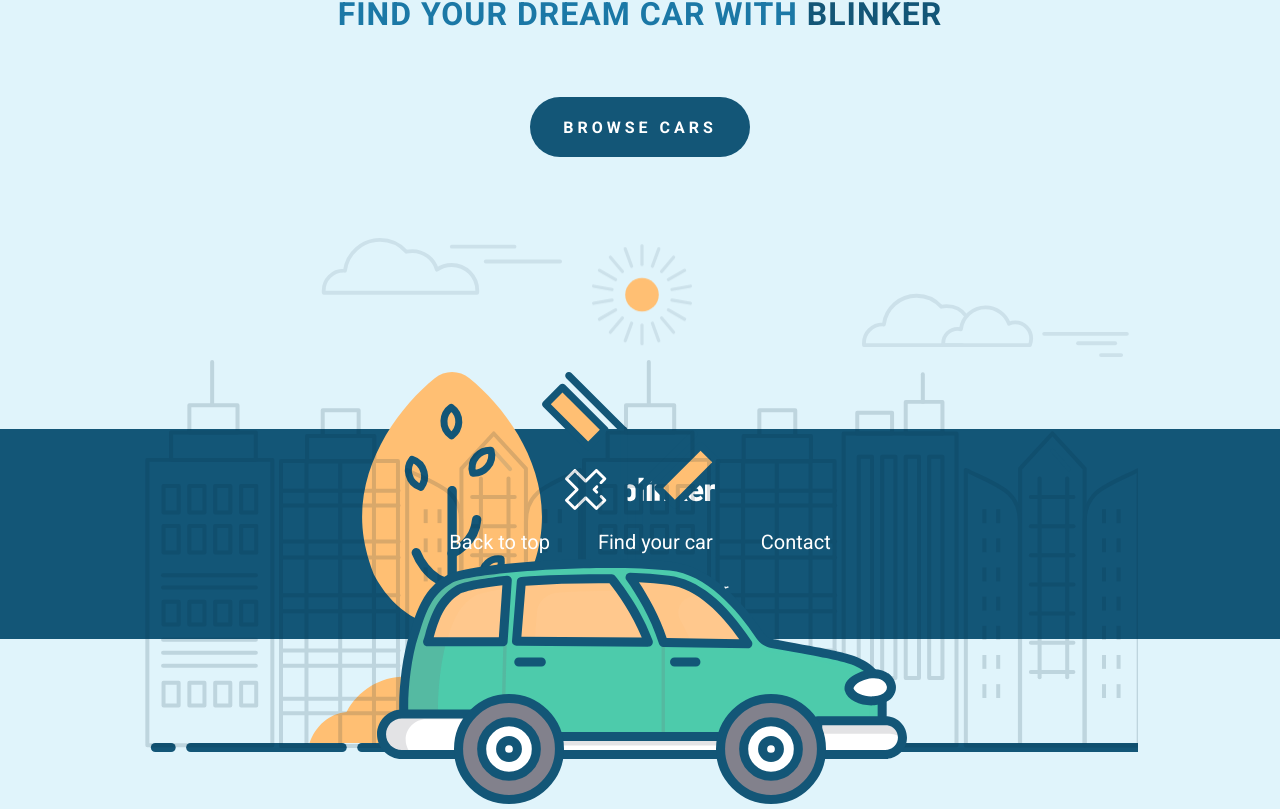
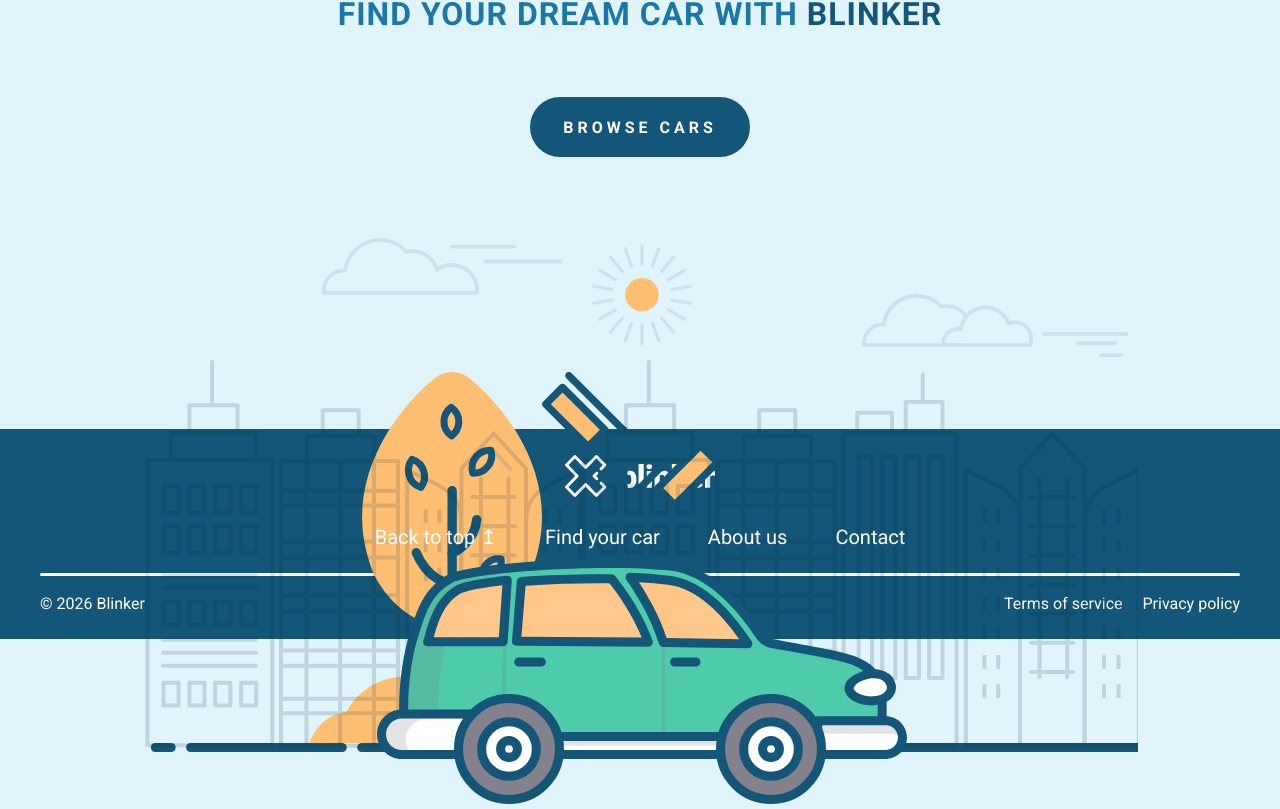
Before and after one commit to sirKavics/blinker-auto-react, a React (Create React App) app: page / in a window 1280 px wide. Shown: the part 371-1180 px from the top of the page. Built offline with nearby package versions, Linux system fonts and the light colour scheme.

Commit message:
website footer and functionality

```diff
--- a/src/components/Cars-fyc.jsx
+++ b/src/components/Cars-fyc.jsx
@@ -146,7 +146,7 @@
         )}
         <div className="car__list">
           {loading  ?
-          ([...Array(12)].map((_, index) => <CarCardSkeleton key={index} />)
+          ([...Array(6)].map((_, index) => <CarCardSkeleton key={index} />)
           ) : (
             filteredCars.map((car) => <CarCard key={car.model_id} car={car} />)
           )}
--- a/src/components/Footer.jsx
+++ b/src/components/Footer.jsx
@@ -4,6 +4,10 @@
 import BlinkerLogoWhite from "../assets/blinker-logo-white.svg";
 
 const Footer = () => {
+  const scrollToTop = () => {
+    window.scrollTo({ top: 0, behavior: 'smooth' });
+  }
+
   return (
     <div className="footer__container">
       <div className="footer__container--wrapper">
@@ -15,19 +19,37 @@
           />
         </div>
         <div className="footer__links--container">
-          <Link to="/" className="footer__link footer__link link__hover-effect">
-            Back to top
+          <Link
+            to="#"
+            onClick={scrollToTop}
+            className="footer__link link__hover-effect">
+            Back to top ↥
           </Link>
-          <Link to="/find-your-car" className="footer__link footer__link link__hover-effect">
+          <Link to="/find-your-car" className="footer__link link__hover-effect">
             Find your car
           </Link>
-          <Link to="/" className="footer__link footer__link link__hover-effect">
+          <Link
+            to="/find-your-car"
+            className="no-cursor footer__link link__hover-effect"
+          >
+            About us
+          </Link>
+          <Link to="/" className="no-cursor footer__link link__hover-effect">
             Contact
           </Link>
         </div>
-        <p className="footer__copyrights--text">
-          Copyright © 2026 Blinker
-        </p>
+        <div className="footer__divider"></div>
+        <div className="footer__details">
+          <p className="footer__copyrights--text">© 2026 Blinker</p>
+          <div className="footer__legal">
+            <Link className="no-cursor footer__copyrights--text footer__legal--link">
+              Terms of service
+            </Link>
+            <Link className="no-cursor footer__copyrights--text footer__legal--link">
+              Privacy policy
+            </Link>
+          </div>
+        </div>
       </div>
     </div>
   );
--- a/src/index.css
+++ b/src/index.css
@@ -561,21 +561,37 @@
 }
 
 .footer__links--container {
-  margin-top: 16px;
-  margin-bottom: 16px;
+  margin: 24px 0;
 }
 
 .footer__link {
   color: white;
-  padding: 0 24px;
+  margin: 0 24px;
   font-size: 20px;
 }
+
+.footer__divider {
+  height: 3px;
+  width: 100%;
+  border-radius: 50px;
+  background-color: white;
+}
+
+.footer__details {
+  margin-top: 18px;
+  width: 100%;
+  display: flex;
+  justify-content: space-between;
+  }
 
 .footer__copyrights--text {
   color: white;
   font-size: 16px;
   font-weight: 500;
-  margin-top: 10px;
+}
+
+.footer__legal--link {
+  margin-left: 20px;
 }
 
 /* FIND YOUR CAR */
--- a/src/pages/FindYourCar.jsx
+++ b/src/pages/FindYourCar.jsx
@@ -24,6 +24,7 @@
   const location = useLocation();
 
   useEffect(() => {
+    window.scrollTo({ top: 0, behavior: "smooth" });
     const params = new URLSearchParams(location.search);
 
     if (params.has("make")) {
```
